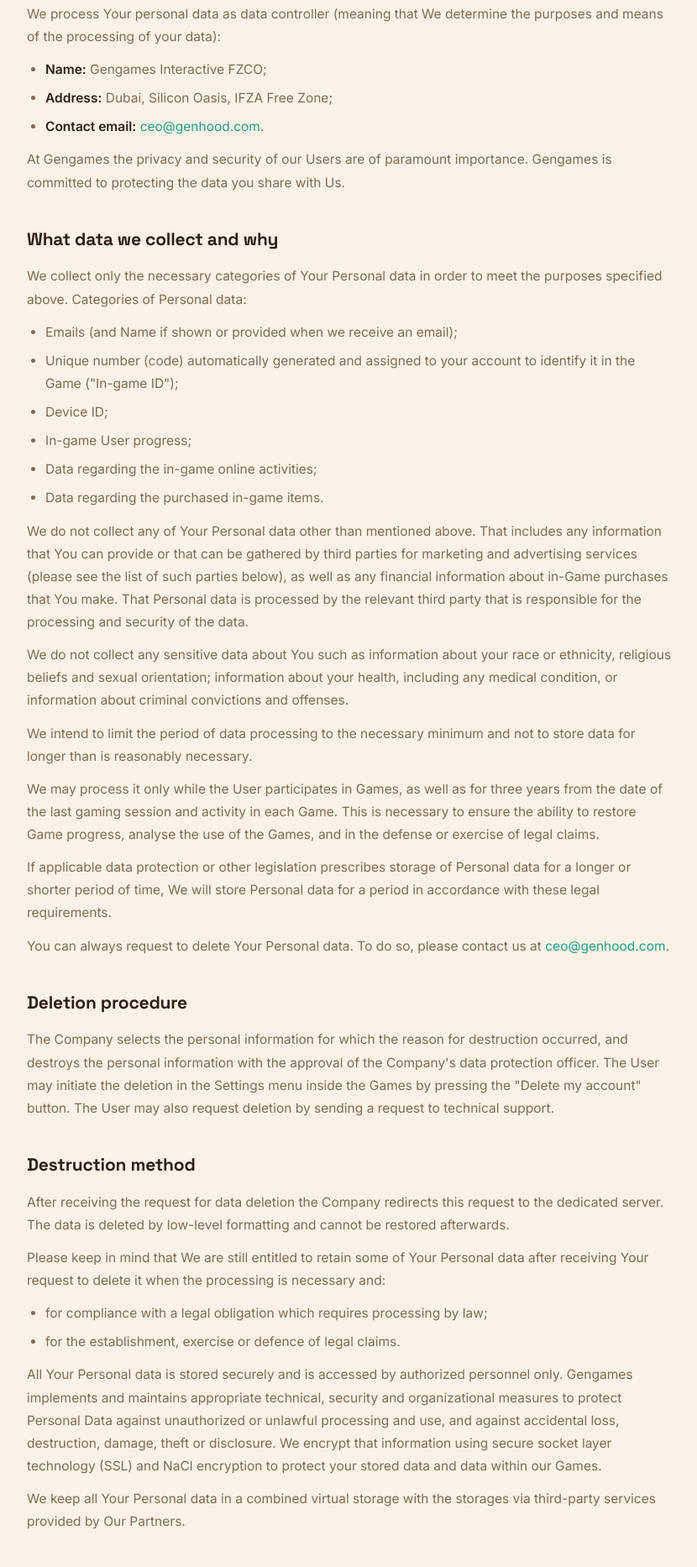
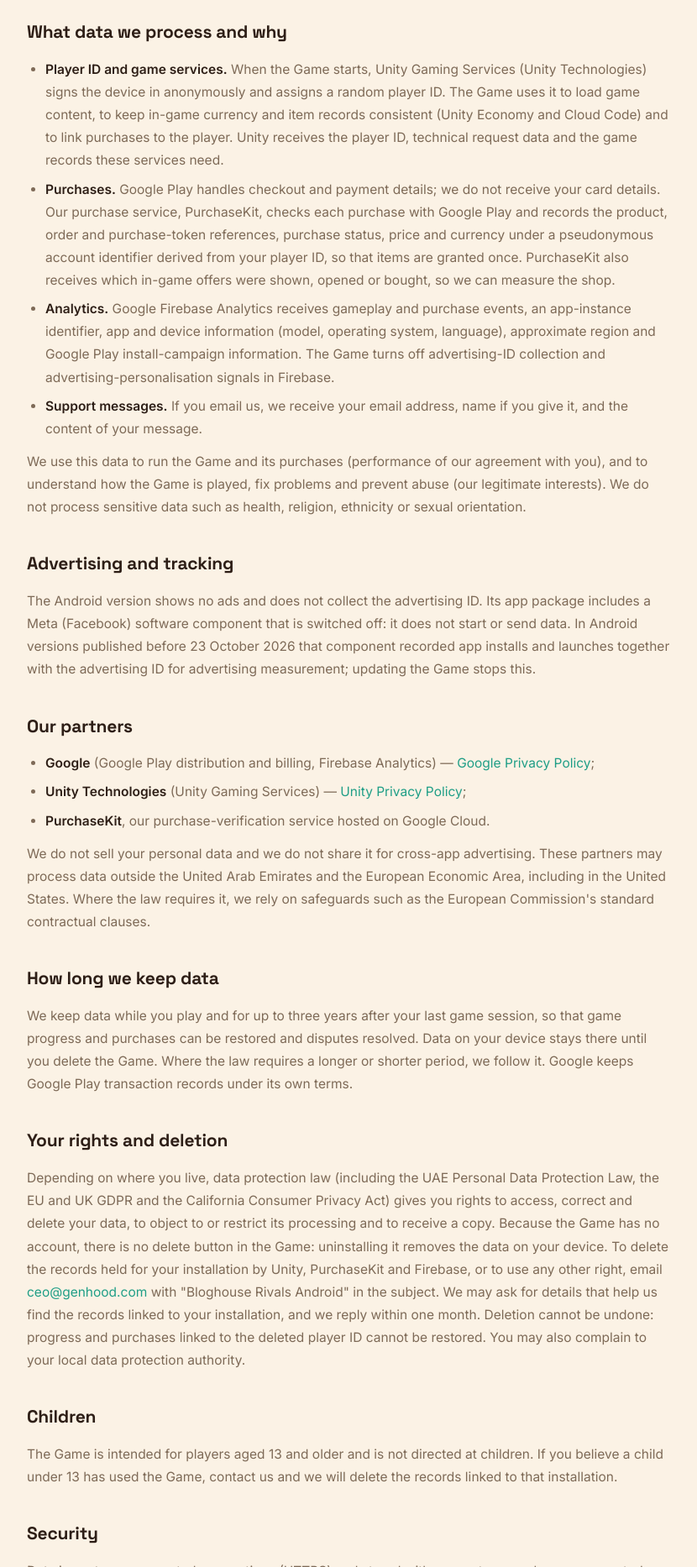
Before and after one commit to J3d1-fm/genhood-pages, a plain HTML site: page privacy.html in a window 1280 px wide. Shown: the part 934-2800 px from the top of the page at 84% size, without its empty margins (224-1054 px from the left). Drawn offline with Linux system fonts and the light colour scheme.

Commit message:
Website 0.1.8: privacy policy rewritten for Bloghouse Rivals on Android
Co-Authored-By: Claude Opus 5.5 <noreply@anthropic.com>

```diff
--- a/privacy.html
+++ b/privacy.html
@@ -51,84 +51,61 @@
 <div class="hero">
   <div class="wrap">
     <h1 class="grad-text">Privacy Policy</h1>
-    <div class="eff">In force from publication · applies to relations arising from March 01, 2026</div>
+    <div class="eff">Bloghouse Rivals for Android · Last updated: 22 October 2026</div>
   </div>
 </div>
 
 <article>
   <div class="wrap">
-    <p class="intro">Greetings! This is a Privacy Policy — the document that explains how Gengames Interactive FZCO ("Gengames", "Company", "We") processes Your ("User", "You") Personal data when You engage in our Games ("Personal data").</p>
+    <p class="intro">This Privacy Policy explains how Gengames Interactive FZCO ("Gengames", "we", "us") processes personal data when you play the Android version of <strong>Bloghouse Rivals</strong> ("the Game"), distributed through Google Play.</p>
 
-    <p>The Privacy Policy is an integral part of Our Terms of Use agreement between Gengames and a User, on the basis of which the User is granted access to our Games and other services ("Terms of Use"). Terms of Use are posted in the relevant section of the Game.</p>
-
-    <p>The Privacy Policy applies to all the Games developed and/or published by Us and to which We have all exclusive rights, including, but not limited to "Bloghouse Rivals" ("Game").</p>
-
-    <p>You can currently find Our Game on Google Play. The App Store release is expected by the end of summer 2026. In the future, Our Game may also be available through other online stores, platforms or websites, including App Store and AppGallery HUAWEI ("Store"). Please be aware that the Store from where You can install our Game may have different rules for personal data processing. The Store is solely responsible for Your data processing when You use it.</p>
-
-    <p>Please check this page regularly as we will be posting the latest version of the Policy in the relevant Games section. Changes take effect from the moment of publication.</p>
-
-    <p>This Policy comes into force from the moment of publication on the Service and applies to relations that arose from March 01, 2026.</p>
+    <p>The iOS version of Bloghouse Rivals is published on the App Store by Eponymical Games Ltd, which is responsible for it under <a href="https://eponymicalgames.com/privacy-policy.html#bloghouse-rivals">its own privacy policy</a>.</p>
 
     <h2>About us</h2>
-    <p>We process Your personal data as data controller (meaning that We determine the purposes and means of the processing of your data):</p>
+    <p>We are the controller of the personal data described here (we decide why and how it is processed):</p>
     <ul>
       <li><strong>Name:</strong> Gengames Interactive FZCO;</li>
-      <li><strong>Address:</strong> Dubai, Silicon Oasis, IFZA Free Zone;</li>
+      <li><strong>Address:</strong> Dubai, Silicon Oasis, IFZA Free Zone, United Arab Emirates;</li>
       <li><strong>Contact email:</strong> <a href="mailto:ceo@genhood.com">ceo@genhood.com</a>.</li>
     </ul>
-    <p>At Gengames the privacy and security of our Users are of paramount importance. Gengames is committed to protecting the data you share with Us.</p>
 
-    <h2>What data we collect and why</h2>
-    <p>We collect only the necessary categories of Your Personal data in order to meet the purposes specified above. Categories of Personal data:</p>
+    <h2>No account, data on your device</h2>
+    <p>The Game does not ask you to register or sign in, and it does not ask for your contacts, camera, microphone, photos or location. Your house, progress, settings and the house name you type are stored on your device. Chats with the in-game creators are scripted and run on your device: what you pick or type there is not sent to us or to an AI provider. If you allow notifications, the Game schedules optional reminders on your device.</p>
+
+    <h2>What data we process and why</h2>
     <ul>
-      <li>Emails (and Name if shown or provided when we receive an email);</li>
-      <li>Unique number (code) automatically generated and assigned to your account to identify it in the Game ("In-game ID");</li>
-      <li>Device ID;</li>
-      <li>In-game User progress;</li>
-      <li>Data regarding the in-game online activities;</li>
-      <li>Data regarding the purchased in-game items.</li>
+      <li><strong>Player ID and game services.</strong> When the Game starts, Unity Gaming Services (Unity Technologies) signs the device in anonymously and assigns a random player ID. The Game uses it to load game content, to keep in-game currency and item records consistent (Unity Economy and Cloud Code) and to link purchases to the player. Unity receives the player ID, technical request data and the game records these services need.</li>
+      <li><strong>Purchases.</strong> Google Play handles checkout and payment details; we do not receive your card details. Our purchase service, PurchaseKit, checks each purchase with Google Play and records the product, order and purchase-token references, purchase status, price and currency under a pseudonymous account identifier derived from your player ID, so that items are granted once. PurchaseKit also receives which in-game offers were shown, opened or bought, so we can measure the shop.</li>
+      <li><strong>Analytics.</strong> Google Firebase Analytics receives gameplay and purchase events, an app-instance identifier, app and device information (model, operating system, language), approximate region and Google Play install-campaign information. The Game turns off advertising-ID collection and advertising-personalisation signals in Firebase.</li>
+      <li><strong>Support messages.</strong> If you email us, we receive your email address, name if you give it, and the content of your message.</li>
     </ul>
-    <p>We do not collect any of Your Personal data other than mentioned above. That includes any information that You can provide or that can be gathered by third parties for marketing and advertising services (please see the list of such parties below), as well as any financial information about in-Game purchases that You make. That Personal data is processed by the relevant third party that is responsible for the processing and security of the data.</p>
-    <p>We do not collect any sensitive data about You such as information about your race or ethnicity, religious beliefs and sexual orientation; information about your health, including any medical condition, or information about criminal convictions and offenses.</p>
-    <p>We intend to limit the period of data processing to the necessary minimum and not to store data for longer than is reasonably necessary.</p>
-    <p>We may process it only while the User participates in Games, as well as for three years from the date of the last gaming session and activity in each Game. This is necessary to ensure the ability to restore Game progress, analyse the use of the Games, and in the defense or exercise of legal claims.</p>
-    <p>If applicable data protection or other legislation prescribes storage of Personal data for a longer or shorter period of time, We will store Personal data for a period in accordance with these legal requirements.</p>
-    <p>You can always request to delete Your Personal data. To do so, please contact us at <a href="mailto:ceo@genhood.com">ceo@genhood.com</a>.</p>
+    <p>We use this data to run the Game and its purchases (performance of our agreement with you), and to understand how the Game is played, fix problems and prevent abuse (our legitimate interests). We do not process sensitive data such as health, religion, ethnicity or sexual orientation.</p>
 
-    <h2>Deletion procedure</h2>
-    <p>The Company selects the personal information for which the reason for destruction occurred, and destroys the personal information with the approval of the Company's data protection officer. The User may initiate the deletion in the Settings menu inside the Games by pressing the "Delete my account" button. The User may also request deletion by sending a request to technical support.</p>
+    <h2>Advertising and tracking</h2>
+    <p>The Android version shows no ads and does not collect the advertising ID. Its app package includes a Meta (Facebook) software component that is switched off: it does not start or send data. In Android versions published before 23 October 2026 that component recorded app installs and launches together with the advertising ID for advertising measurement; updating the Game stops this.</p>
 
-    <h2>Destruction method</h2>
-    <p>After receiving the request for data deletion the Company redirects this request to the dedicated server. The data is deleted by low-level formatting and cannot be restored afterwards.</p>
-    <p>Please keep in mind that We are still entitled to retain some of Your Personal data after receiving Your request to delete it when the processing is necessary and:</p>
+    <h2>Our partners</h2>
     <ul>
-      <li>for compliance with a legal obligation which requires processing by law;</li>
-      <li>for the establishment, exercise or defence of legal claims.</li>
+      <li><strong>Google</strong> (Google Play distribution and billing, Firebase Analytics) — <a href="https://policies.google.com/privacy">Google Privacy Policy</a>;</li>
+      <li><strong>Unity Technologies</strong> (Unity Gaming Services) — <a href="https://unity.com/legal/game-player-and-app-user-privacy-policy">Unity Privacy Policy</a>;</li>
+      <li><strong>PurchaseKit</strong>, our purchase-verification service hosted on Google Cloud.</li>
     </ul>
-    <p>All Your Personal data is stored securely and is accessed by authorized personnel only. Gengames implements and maintains appropriate technical, security and organizational measures to protect Personal Data against unauthorized or unlawful processing and use, and against accidental loss, destruction, damage, theft or disclosure. We encrypt that information using secure socket layer technology (SSL) and NaCl encryption to protect your stored data and data within our Games.</p>
-    <p>We keep all Your Personal data in a combined virtual storage with the storages via third-party services provided by Our Partners.</p>
+    <p>We do not sell your personal data and we do not share it for cross-app advertising. These partners may process data outside the United Arab Emirates and the European Economic Area, including in the United States. Where the law requires it, we rely on safeguards such as the European Commission's standard contractual clauses.</p>
 
-    <h2>Please note</h2>
-    <ul>
-      <li>The provided information is stored in the US in dedicated data centers. We use encrypted data transfer protocols and transfer data over an internet connection to collect users' data.</li>
-      <li>The date of the recording of such information is the date of the user's acceptance of the Terms of Use (registration date).</li>
-      <li>Such information is stored for internal purposes described in our privacy policy.</li>
-      <li>Such information is used by Gengames, and Gengames will delete any of such information when the purpose of use expires or earlier by such request from the user.</li>
-      <li><strong>For EU Users:</strong> We may transfer personal data relating to You outside of the EEA, since We may store Your personal data as well as transfer it to third-party services located outside of the EEA. We undertake to store Your personal data only in those jurisdictions that use the necessary security mechanisms to protect Your personal data, including various data encryption methods. With each third party, We accept obligations under the standard contractual clauses adopted by the EU Commission, with provision of the assessment regarding the level of protection of Your data when applicable.</li>
-    </ul>
+    <h2>How long we keep data</h2>
+    <p>We keep data while you play and for up to three years after your last game session, so that game progress and purchases can be restored and disputes resolved. Data on your device stays there until you delete the Game. Where the law requires a longer or shorter period, we follow it. Google keeps Google Play transaction records under its own terms.</p>
 
-    <h2>Our Partners</h2>
-    <p><strong>(1) Analytics.</strong> As Our primary goal is to create an engaging and fun experience for a User, we need to understand users' behavior and their interaction with the Games:</p>
-    <ul><li>Firebase</li><li>Appmetrica</li></ul>
-    <p><strong>(2) Payment Providers.</strong> As the Game provides You with the opportunity to purchase in-game items and make other purchases, We need to use third-party services to help Us conduct such transactions.</p>
-    <p><strong>(3) Data storage.</strong> To ensure that we keep Your data protected and to be able to use it with high efficiency, We also use third-party services.</p>
-    <p><strong>(4) Ways of registration in Games.</strong> As part of improving the Game experience We added the opportunity to register in Games not only via email, but by authorization through Facebook, Apple, Google and Huawei accounts.</p>
-    <p>To exercise any of the rights, please contact Us at <a href="mailto:ceo@genhood.com">ceo@genhood.com</a>.</p>
-    <p><strong>Please note:</strong> We do not sell Your data to anyone and do not intend to. In accordance with this Privacy Policy, however, we may share it with third parties.</p>
-    <p>Under the CCPA You have the right to opt-out from future possible sales, if any occur, which You may exercise by contacting Us at <a href="mailto:ceo@genhood.com">ceo@genhood.com</a>, and to check or request that We stop selling Your data.</p>
+    <h2>Your rights and deletion</h2>
+    <p>Depending on where you live, data protection law (including the UAE Personal Data Protection Law, the EU and UK GDPR and the California Consumer Privacy Act) gives you rights to access, correct and delete your data, to object to or restrict its processing and to receive a copy. Because the Game has no account, there is no delete button in the Game: uninstalling it removes the data on your device. To delete the records held for your installation by Unity, PurchaseKit and Firebase, or to use any other right, email <a href="mailto:ceo@genhood.com">ceo@genhood.com</a> with "Bloghouse Rivals Android" in the subject. We may ask for details that help us find the records linked to your installation, and we reply within one month. Deletion cannot be undone: progress and purchases linked to the deleted player ID cannot be restored. You may also complain to your local data protection authority.</p>
 
-    <h2>Data deletion</h2>
-    <p>If you want to delete your account and associated data, you may contact us by sending an email to <a href="mailto:ceo@genhood.com">ceo@genhood.com</a> or find the "Delete Account" button in the game's Settings. Keep in mind that this process is irrevocable. Once done, your data and your account may never be restored.</p>
+    <h2>Children</h2>
+    <p>The Game is intended for players aged 13 and older and is not directed at children. If you believe a child under 13 has used the Game, contact us and we will delete the records linked to that installation.</p>
+
+    <h2>Security</h2>
+    <p>Data is sent over encrypted connections (HTTPS) and stored with our partners under access controls. No method of transmission or storage is completely secure, but we work to protect the data we process.</p>
+
+    <h2>Changes</h2>
+    <p>When this policy changes, we update the date at the top of this page. Significant changes will also be announced in the Game where appropriate.</p>
   </div>
 </article>
 
```
Also changed, not shown: VERSION.txt, 1 other file.
